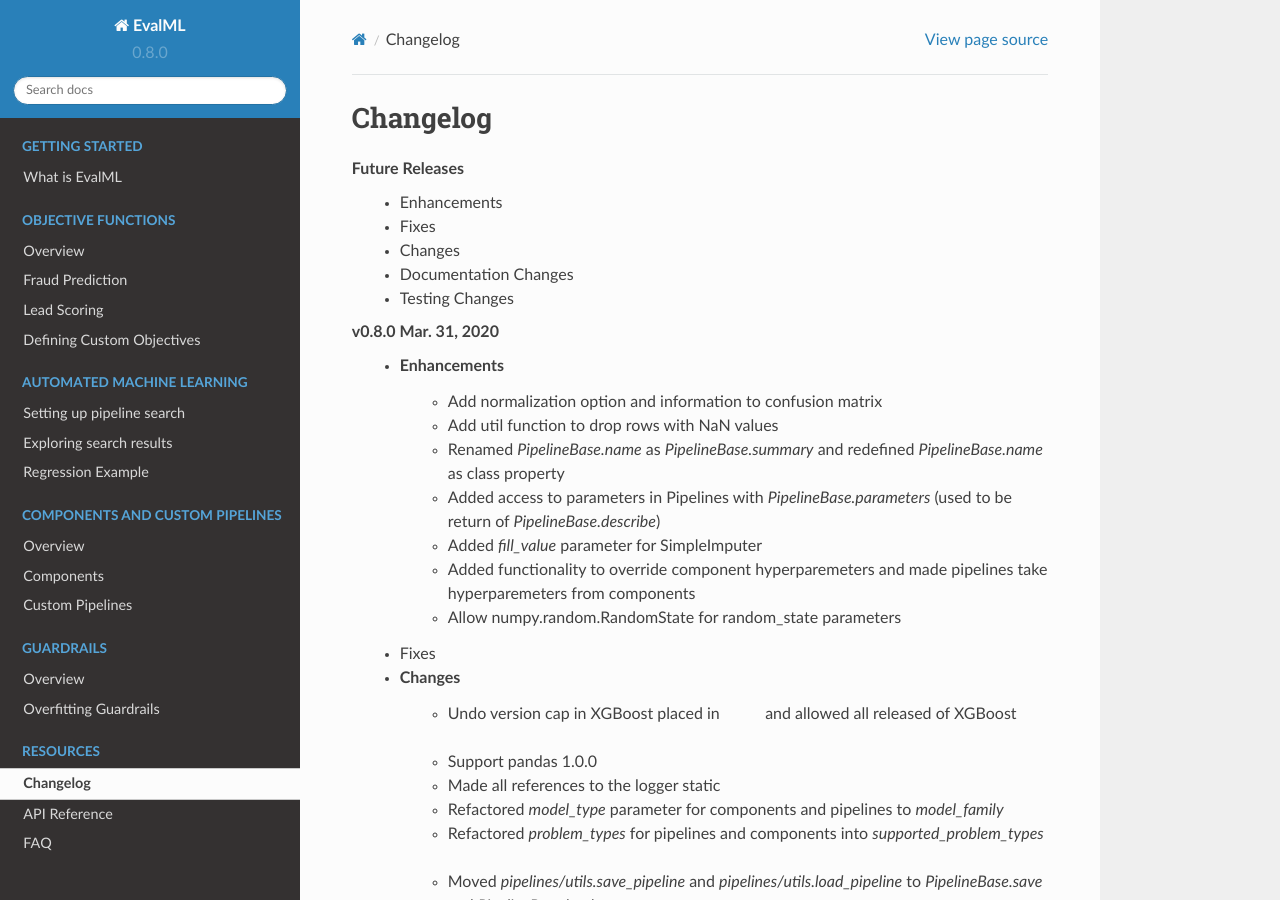
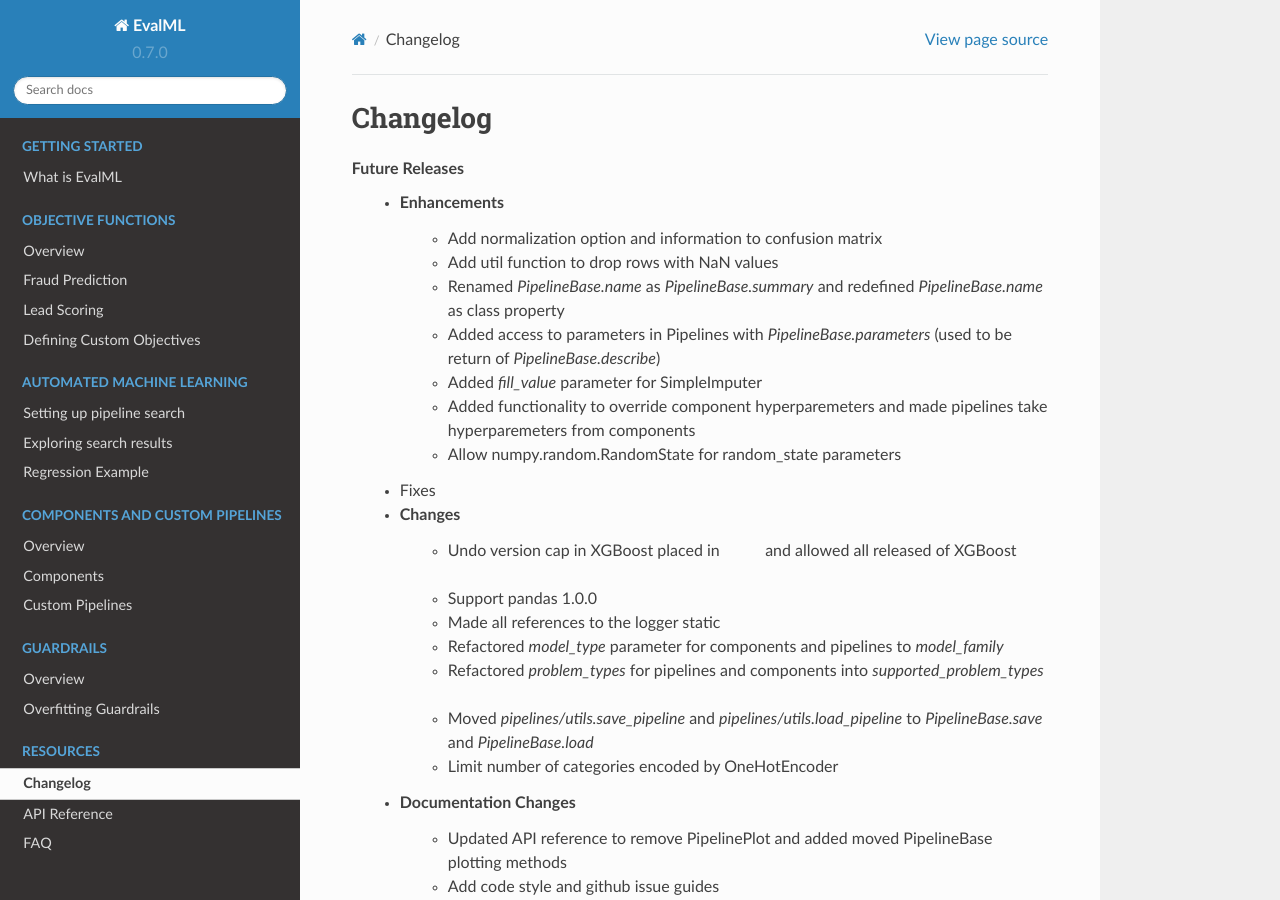
Before and after one commit to alteryx/evalml, a Sphinx documentation site: the page built from docs/source/changelog.rst, in a window 1280 px wide and 900 px high. Built offline with Sphinx 7.4.7 and the Read the Docs theme 2.0.0, drawn with Linux system fonts in a browser that asks for light colours; comment, search, counter and statistics services are not loaded.

Commit message:
Revert "v0.8.0 (#553)"
This reverts commit 806aa435472ba283e8ddc64bad5dc5379efad3bf.

```diff
--- a/docs/source/changelog.rst
+++ b/docs/source/changelog.rst
@@ -3,14 +3,6 @@
 Changelog
 ---------
 **Future Releases**
-    * Enhancements
-    * Fixes
-    * Changes
-    * Documentation Changes
-    * Testing Changes
-
-
-**v0.8.0 Mar. 31, 2020**
     * Enhancements
         * Add normalization option and information to confusion matrix :pr:`484`
         * Add util function to drop rows with NaN values :pr:`487`
--- a/evalml/__init__.py
+++ b/evalml/__init__.py
@@ -27,4 +27,4 @@ warnings.filterwarnings("ignore", category=FutureWarning)
 warnings.filterwarnings("ignore", category=DeprecationWarning)
 
 
-__version__ = '0.8.0'
+__version__ = '0.7.0'
--- a/setup.py
+++ b/setup.py
@@ -2,7 +2,7 @@ from setuptools import find_packages, setup
 
 setup(
     name='evalml',
-    version='0.8.0',
+    version='0.7.0',
     author='Feature Labs, Inc.',
     author_email='support@featurelabs.com',
     url='http://www.featurelabs.com/',
```
